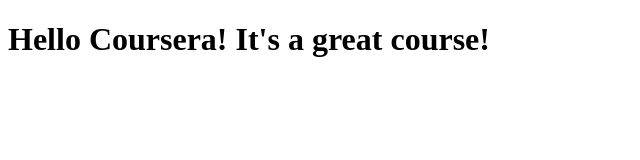
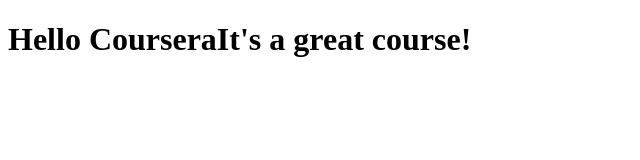
Before and after one commit to Sidhved/Coursera-Test, a plain HTML site: page site/index.html in a window 1280 px wide. Shown: the whole page, without its empty margins (0-640 px from the left). Drawn offline with Linux system fonts and the light colour scheme.

Commit message:
some more changes

```diff
--- a/site/index.html
+++ b/site/index.html
@@ -4,6 +4,6 @@
 	<title>Hello Coursera!</title>
 </head>
 <body>
-<h1>Hello Coursera! It's a great course!</h1>
+<h1>Hello CourseraIt's a great course!</h1>
 </body>
 </html>
```
